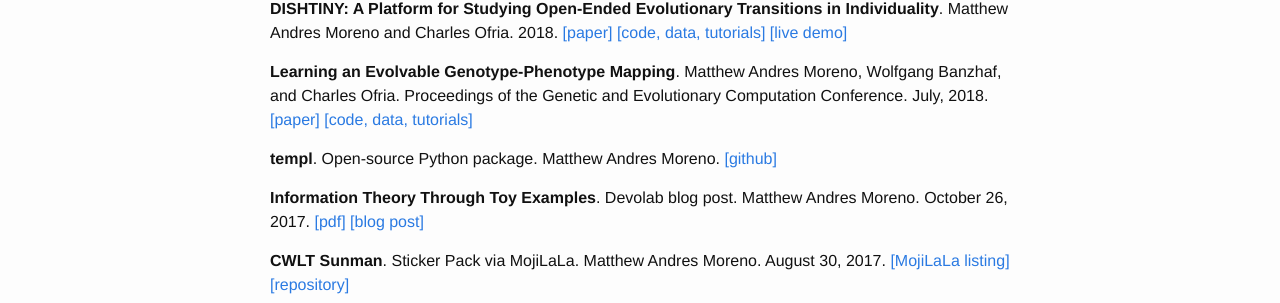
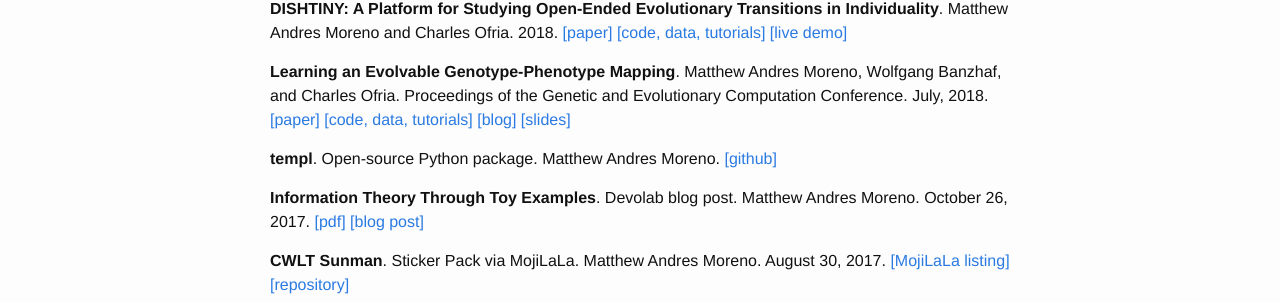
Before and after one commit to mmore500/mmore500.github.io, a Jekyll site: the page built from research.md, in a window 1280 px wide. Shown: the part 317-620 px from the top of the page. Built offline with Jekyll 4.4.1, drawn with Linux system fonts in a browser that asks for light colours.

Commit message:
Add GECCO materials

```diff
--- a/research.md
+++ b/research.md
@@ -10,7 +10,7 @@
 
 **DISHTINY: A Platform for Studying Open-Ended Evolutionary Transitions in Individuality**. Matthew Andres Moreno and Charles Ofria. 2018. [[paper]](https://github.com/mmore500/alife-2018/releases) [[code, data, tutorials]](https://osf.io/ewvg8/) [[live demo]](https://mmore500.github.io/dishtiny/ewvg8/)
 
-**Learning an Evolvable Genotype-Phenotype Mapping**. Matthew Andres Moreno, Wolfgang Banzhaf, and Charles Ofria. Proceedings of the Genetic and Evolutionary Computation Conference. July, 2018. [[paper]](https://github.com/mmore500/gecco-2018/releases) [[code, data, tutorials]](https://osf.io/n92c7/)
+**Learning an Evolvable Genotype-Phenotype Mapping**. Matthew Andres Moreno, Wolfgang Banzhaf, and Charles Ofria. Proceedings of the Genetic and Evolutionary Computation Conference. July, 2018. [[paper]](https://github.com/mmore500/gecco-2018/releases) [[code, data, tutorials]](https://osf.io/n92c7/) [[blog]](https://mmore500.github.io/2018/05/23/automap.html) [[slides]](https://github.com/mmore500/gecco-2018-presentation/releases)
 
 **templ**. Open-source Python package. Matthew Andres Moreno. [[github]](https://github.com/mmore500/templ)
 
```
